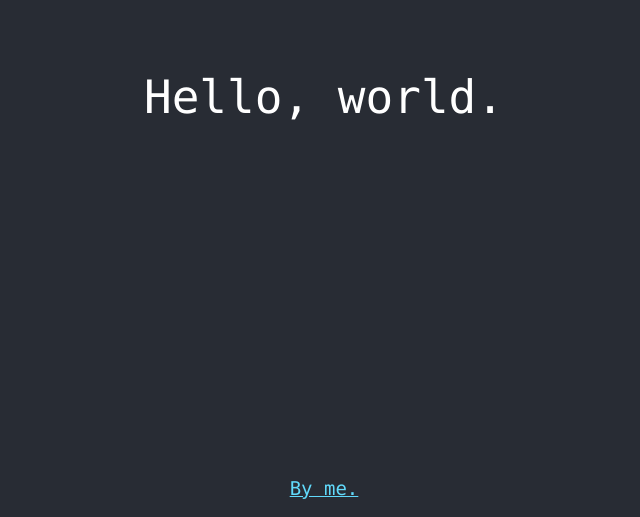
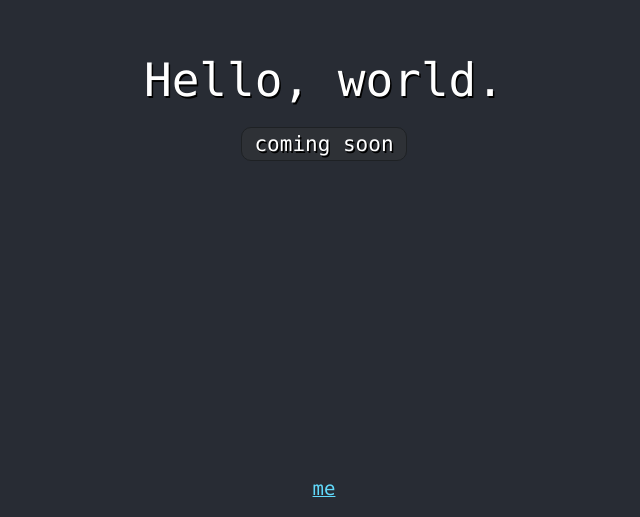
Before and after one commit to v11ncent/Stats-For-Discord, a React (Create React App) app in the folder frontend/: page / in a window 1280 px wide. Shown: the part 283-800 px from the top of the page, without its empty margins (316-956 px from the left). Built offline with nearby package versions, Linux system fonts and the light colour scheme.

Commit message:
Added to website

```diff
--- a/frontend/src/App.css
+++ b/frontend/src/App.css
@@ -51,13 +51,31 @@
 }
 
 .header {
-  min-height: 95vh; /* not sure why it's min-height*/
+  min-height: 95vh; /* not sure why it's min-height */
   display: flex;
   flex-direction: column;
   align-items: center;
   justify-content: center;
-  font-size: calc(30px + 2vmin); /* read about this more later because I'm curious*/
+  font-size: calc(30px + 2vmin); /* read about this more later because I'm curious */
   color: white;
+  text-shadow: 1.5px 1.5px black;
+}
+
+.sub-header {
+  position: relative;
+  top: 20px;
+  display: flex;
+  align-items: center;
+  justify-content: center;
+  height: 4vh;
+}
+
+.code {
+  padding: 0 1vw 0 1vw;
+  font-size: calc(5px + 2vmin);
+  border: 1.5px solid #1E2124;
+  border-radius: 10px;
+  background-color: #2E3136;
 }
 
 .footer {
@@ -70,3 +88,6 @@
   text-decoration: underline;
   color: #61dafb;
 }
+
+
+/* ======================================== */
--- a/frontend/src/App.js
+++ b/frontend/src/App.js
@@ -13,11 +13,14 @@ function App() {
 
       <div className="header">
         <code>Hello, world.</code>
+        <div className="sub-header code">
+          <code>coming soon</code>
+        </div>
       </div>
       <div>
         <footer className="footer">
           <code>
-            <a id="footer-link" href="https://github.com/vince1444" target="_blank" rel="noopener noreferrer">By me.</a>
+            <a id="footer-link" href="https://github.com/vince1444" target="_blank" rel="noopener noreferrer">me</a>
           </code>
         </footer>
       </div>
```
